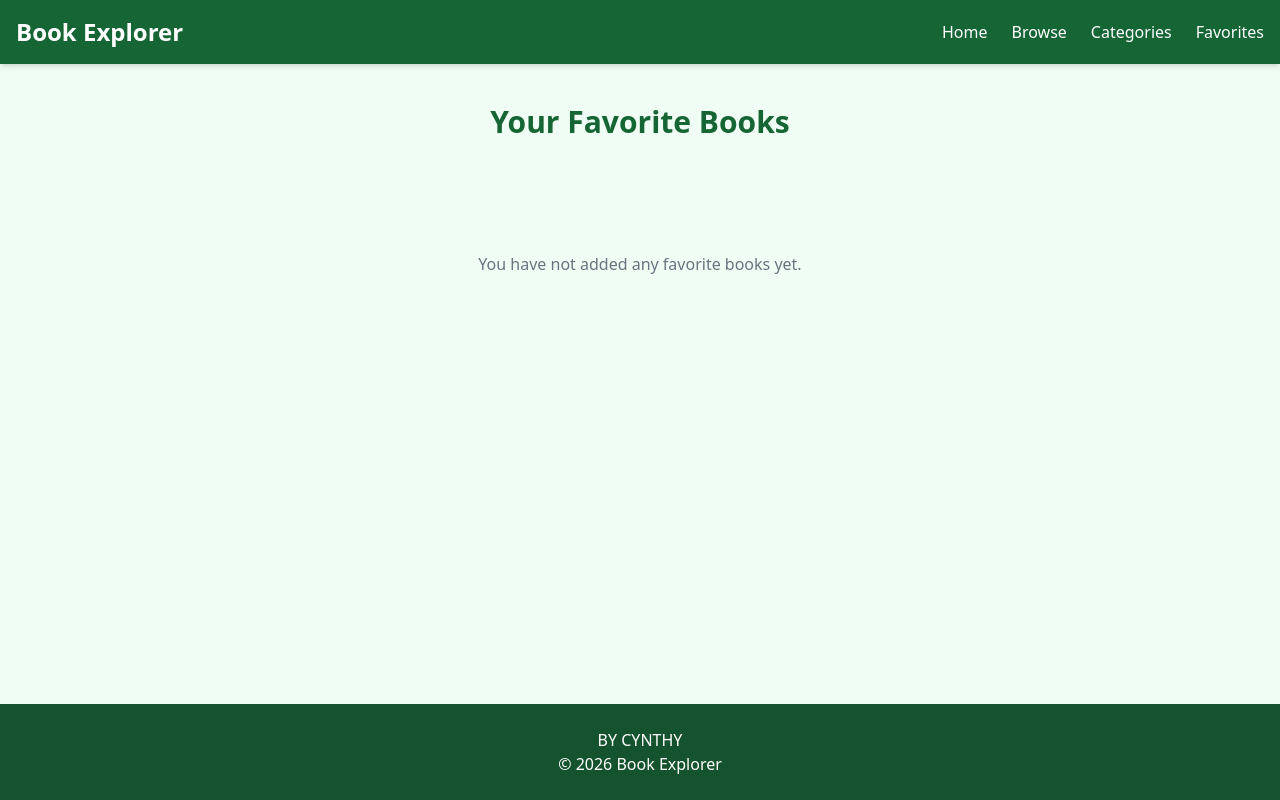
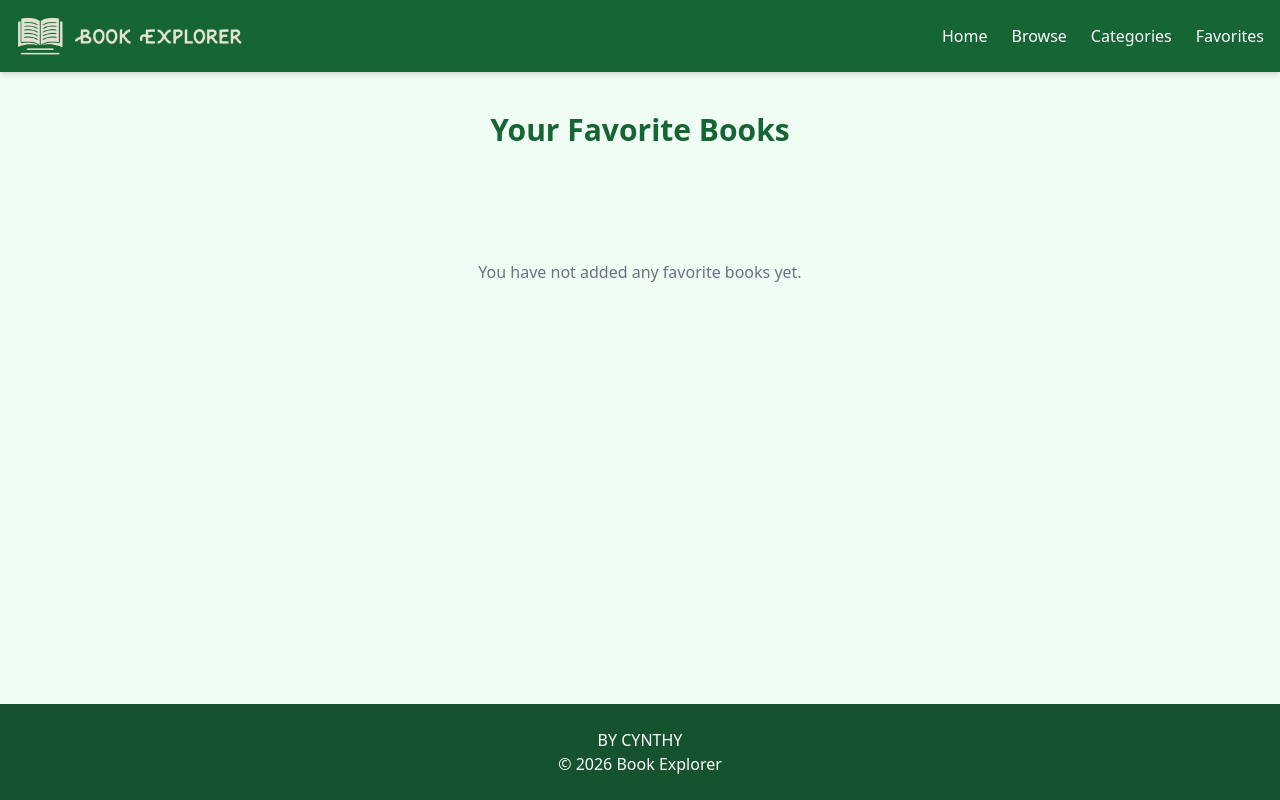
Before and after one commit to Cynthy15/bookExplorer, a plain HTML site: page fav.html in a window 1280 px wide. Drawn offline with nearby package versions, Linux system fonts and the light colour scheme.

Commit message:
adding logo

```diff
--- a/fav.html
+++ b/fav.html
@@ -13,8 +13,8 @@
   <div class="max-w-7xl mx-auto px-4 py-4 flex justify-between items-center">
 
     <!-- Logo -->
-    <a href="index.html">
-      <h1 class="text-2xl font-bold">Book Explorer</h1>
+    <a href="index.html" class="flex items-center space-x-2">
+      <img src="logo.png" alt="Logo" class="h-10 w-auto">
     </a>
 
     <!-- Desktop Menu -->
```
